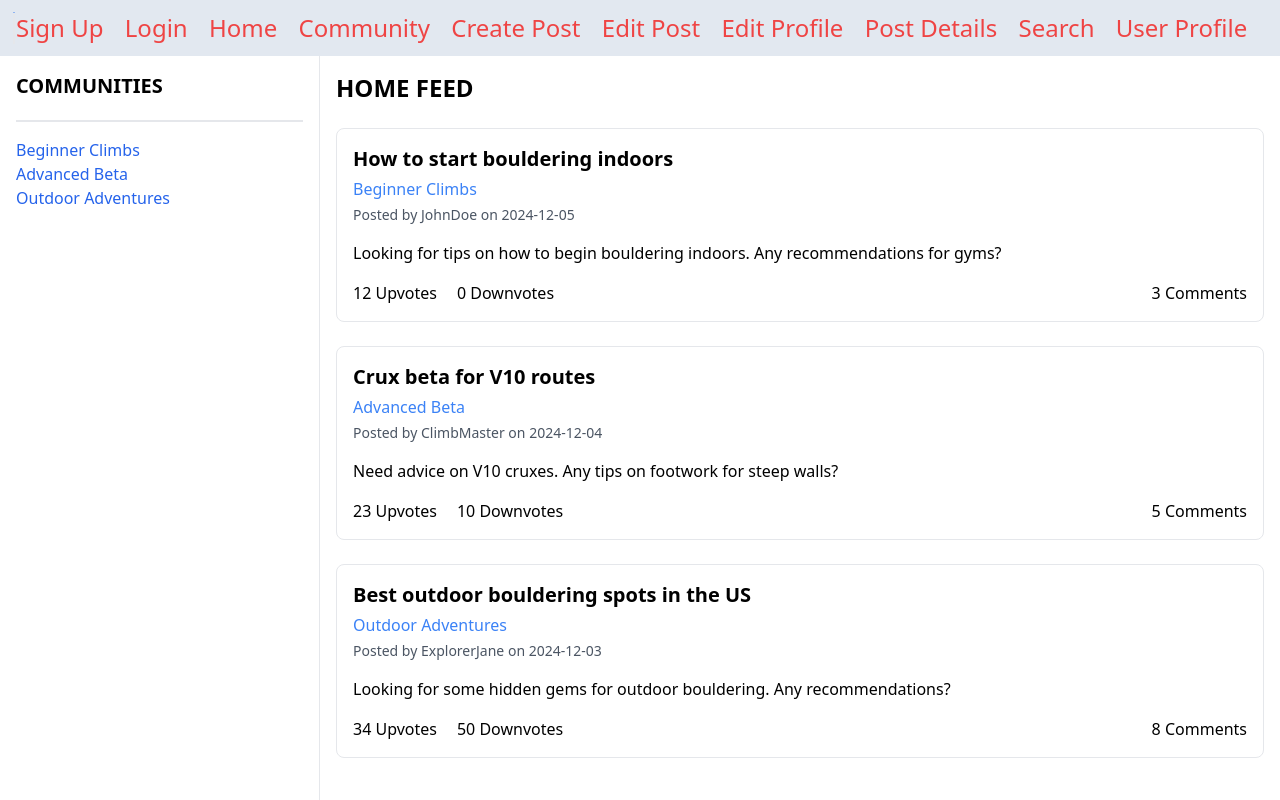
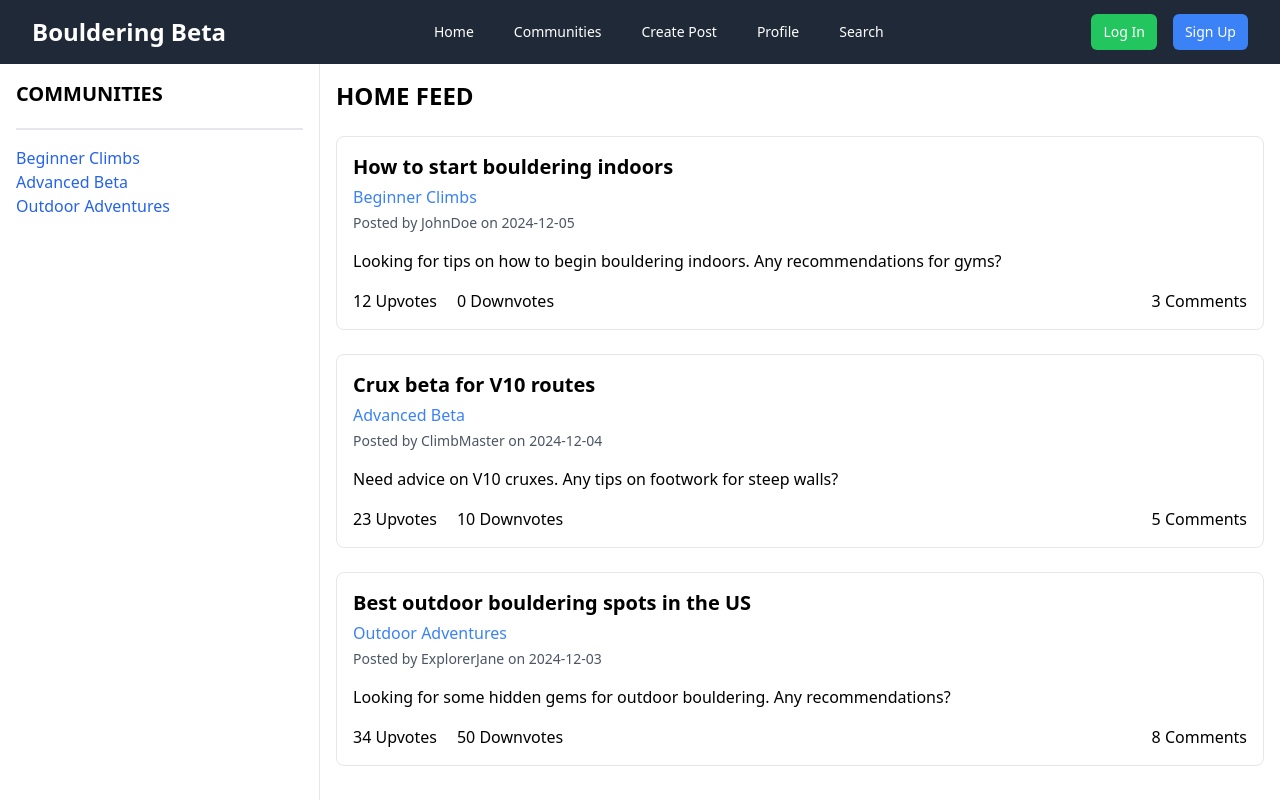
Before and after one commit to Joh221105/bouldering-beta, a React (Create React App) app in the folder frontend/: page / in a window 1280 px wide. Shown: the top 800 px of the page. Built offline with nearby package versions, Linux system fonts and the light colour scheme.

Commit message:
adds styling to navbar, removes unnecessary links

```diff
--- a/frontend/src/Common/Navbar.js
+++ b/frontend/src/Common/Navbar.js
@@ -1,22 +1,69 @@
-import React from 'react'
-import { Link } from 'react-router-dom'
+import React from "react";
+import { Link } from "react-router-dom";
 
 const Navbar = () => {
   return (
-    <div className='text-red-500 bg-slate-200 flex justify-around p-3 text-2xl'>
-      <div className='border border-t-blue-500'></div>
-      <Link className="mr-5" to="/signup">Sign Up</Link>
-      <Link className="mr-5" to="/login">Login</Link>
-      <Link className="mr-5" to="/">Home</Link>
-      <Link className="mr-5" to="/community">Community</Link>
-      <Link className="mr-5" to="/create">Create Post</Link>
-      <Link className="mr-5" to="/edit-post">Edit Post</Link>
-      <Link className="mr-5" to="/edit-profile">Edit Profile</Link>
-      <Link className="mr-5" to="/post">Post Details</Link>
-      <Link className="mr-5" to="/search">Search</Link>
-      <Link className="mr-5" to="/profile">User Profile</Link>
-    </div>
-  )
-}
+    <nav className="bg-gray-800 text-white">
+      <div className="max-w-7xl mx-auto px-4 sm:px-6 lg:px-8">
+        <div className="flex justify-between items-center h-16">
+          {/* Logo */}
+          <div className="flex-shrink-0">
+            <h1 className="text-2xl font-bold">Bouldering Beta</h1>
+          </div>
 
-export default Navbar
+          {/* Main Links */}
+          <div className="flex space-x-4">
+            <Link
+              to="/"
+              className="px-3 py-2 rounded-md text-sm font-medium hover:bg-gray-700"
+            >
+              Home
+            </Link>
+            <Link
+              to="/community"
+              className="px-3 py-2 rounded-md text-sm font-medium hover:bg-gray-700"
+            >
+              Communities
+            </Link>
+            <Link
+              to="/create"
+              className="px-3 py-2 rounded-md text-sm font-medium hover:bg-gray-700"
+            >
+              Create Post
+            </Link>
+            <Link
+              to="/profile"
+              className="px-3 py-2 rounded-md text-sm font-medium hover:bg-gray-700"
+            >
+              Profile
+            </Link>
+            <Link
+              to="/search"
+              className="px-3 py-2 rounded-md text-sm font-medium hover:bg-gray-700"
+            >
+              Search
+            </Link>
+          </div>
+
+          {/* Sign up and Login */}
+          <div className="flex space-x-4">
+            <Link
+              to="/login"
+              className="px-3 py-2 bg-green-500 text-sm font-medium rounded-md hover:bg-green-400"
+            >
+              Log In
+            </Link>
+            <Link
+              to="/signup"
+              className="px-3 py-2 bg-blue-500 text-sm font-medium rounded-md hover:bg-blue-400"
+            >
+              Sign Up
+            </Link>
+          </div>
+        </div>
+      </div>
+    </nav>
+  );
+};
+
+export default Navbar;
```
